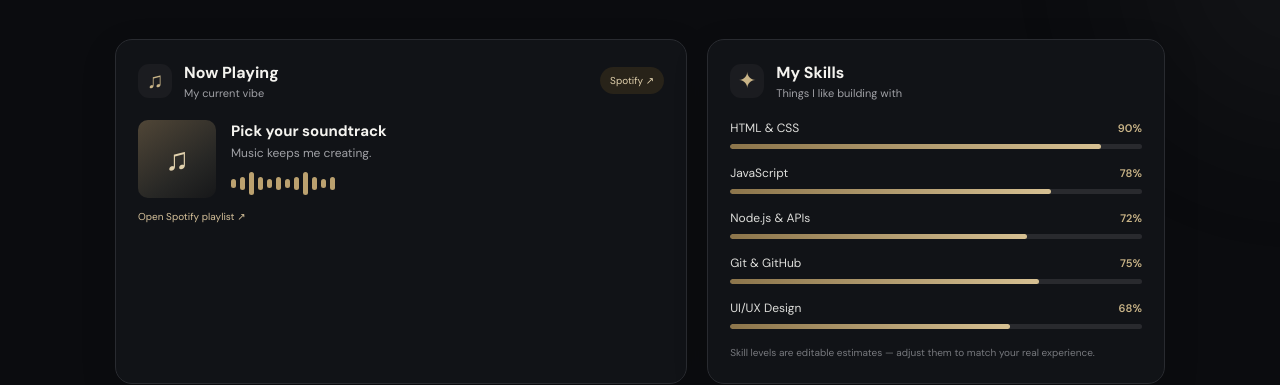
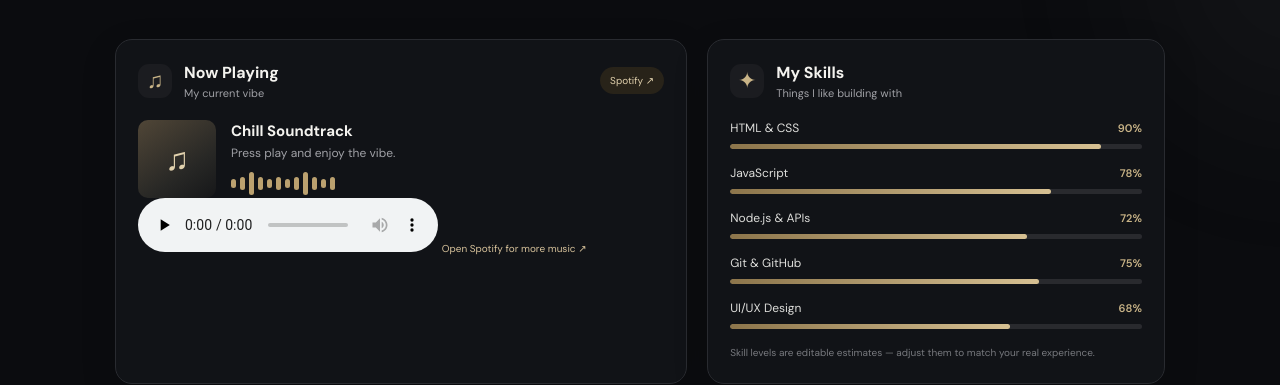
Before and after one commit to Yasamsen/Profil, a plain HTML site: page index.html in a window 1280 px wide. Shown: the part 423-808 px from the top of the page. Drawn offline with Linux system fonts and the light colour scheme.

Commit message:
Update index.html

```diff
--- a/index.html
+++ b/index.html
@@ -44,9 +44,13 @@
       <article class="panel music-panel">
         <div class="panel-title"><span class="title-icon music-icon">♫</span><div><h2>Now Playing</h2><p>My current vibe</p></div><a class="spotify" href="https://open.spotify.com/" target="_blank" rel="noopener">Spotify ↗</a></div>
         <div class="track">
-          <div class="album-art">♫</div><div class="track-info"><h3>Pick your soundtrack</h3><p>Music keeps me creating.</p><div class="equalizer"><i></i><i></i><i></i><i></i><i></i><i></i><i></i><i></i><i></i><i></i><i></i><i></i></div></div>
+          <div class="album-art">♫</div><div class="track-info"><h3>Chill Soundtrack</h3><p>Press play and enjoy the vibe.</p><div class="equalizer"><i></i><i></i><i></i><i></i><i></i><i></i><i></i><i></i><i></i><i></i><i></i><i></i></div></div>
         </div>
-        <a class="small-link" href="https://open.spotify.com/" target="_blank" rel="noopener">Open Spotify playlist ↗</a>
+        <audio class="music-player" controls preload="none" aria-label="Play chill soundtrack">
+          <source src="https://www.soundhelix.com/examples/mp3/SoundHelix-Song-1.mp3" type="audio/mpeg">
+          Your browser does not support audio playback.
+        </audio>
+        <a class="small-link" href="https://open.spotify.com/" target="_blank" rel="noopener">Open Spotify for more music ↗</a>
       </article>
 
       <article class="panel skills-panel" id="skills">
```
